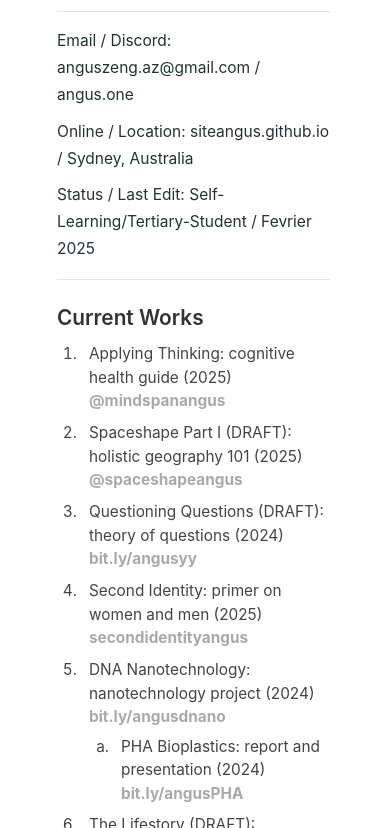
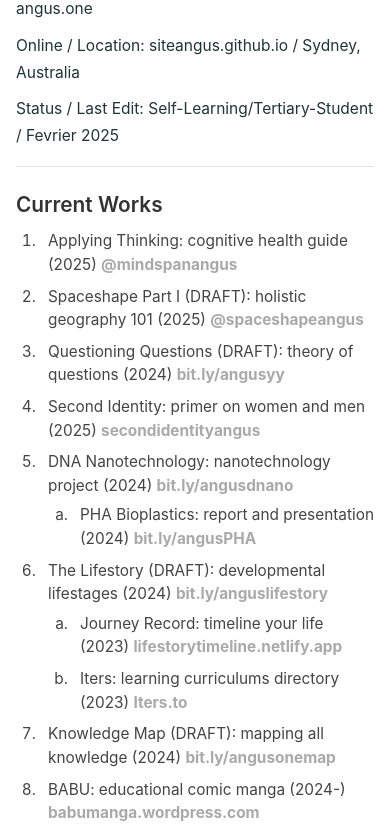
Before and after one commit to siteangus/siteangus.github.io, a plain HTML site: page index.html in a window 390 px wide. Shown: the part 182-1010 px from the top of the page. Drawn offline with Linux system fonts and the light colour scheme.

Commit message:
Update style.css

```diff
--- a/style.css
+++ b/style.css
@@ -17,6 +17,12 @@ body {
     padding: 2rem 4.23rem 2.94rem 4.03rem ;
     border-radius: 12px;
     box-shadow: 0 4px 12px rgba(0, 0, 0, 0.1);
+}
+
+@media (max-width: 768px) {
+    .container {
+        padding: 1rem 1rem;
+    }
 }
 
 h1 {
```
